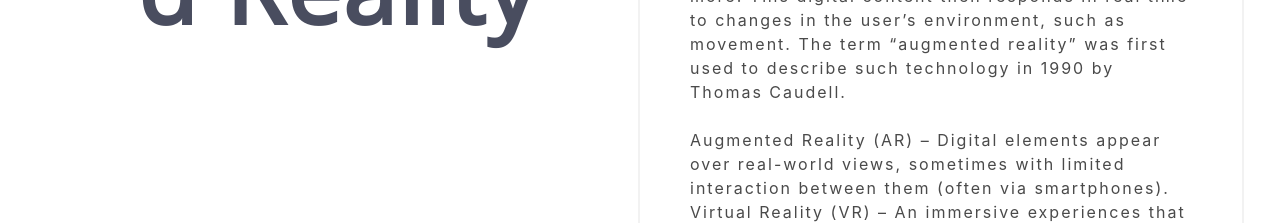
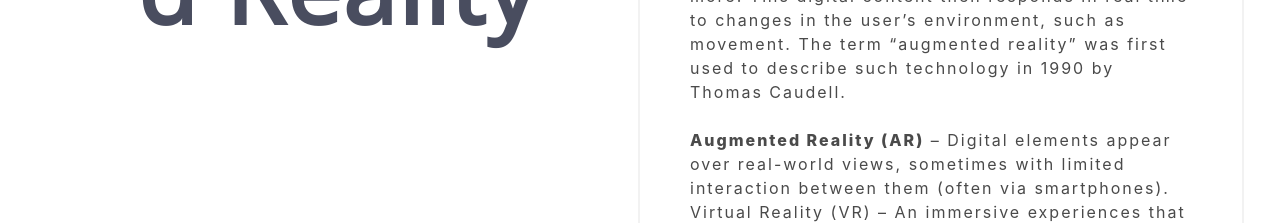
Before and after one commit to mint-ras/mms142-groupo-2020, a plain HTML site: page index.html in a window 1280 px wide. Shown: the part 1060-1283 px from the top of the page. Drawn offline with nearby package versions, Linux system fonts and the light colour scheme; some packages are replaced by stand-ins of ours; a script that the page names is missing.

Commit message:
bold font

```diff
--- a/index.html
+++ b/index.html
@@ -54,7 +54,7 @@ Augmented reality is when parts of the users’ physical world is enhanced or ex
 
 <br />
 <br />
-Augmented Reality (AR) – Digital elements appear over real-world views, sometimes with limited interaction between them (often via smartphones).
+<span style="font-weight: 800">Augmented Reality (AR)</span> – Digital elements appear over real-world views, sometimes with limited interaction between them (often via smartphones).
 
 <br />
 Virtual Reality (VR) – An immersive experiences that isolates users from the real world (typically using headset devices).
```
